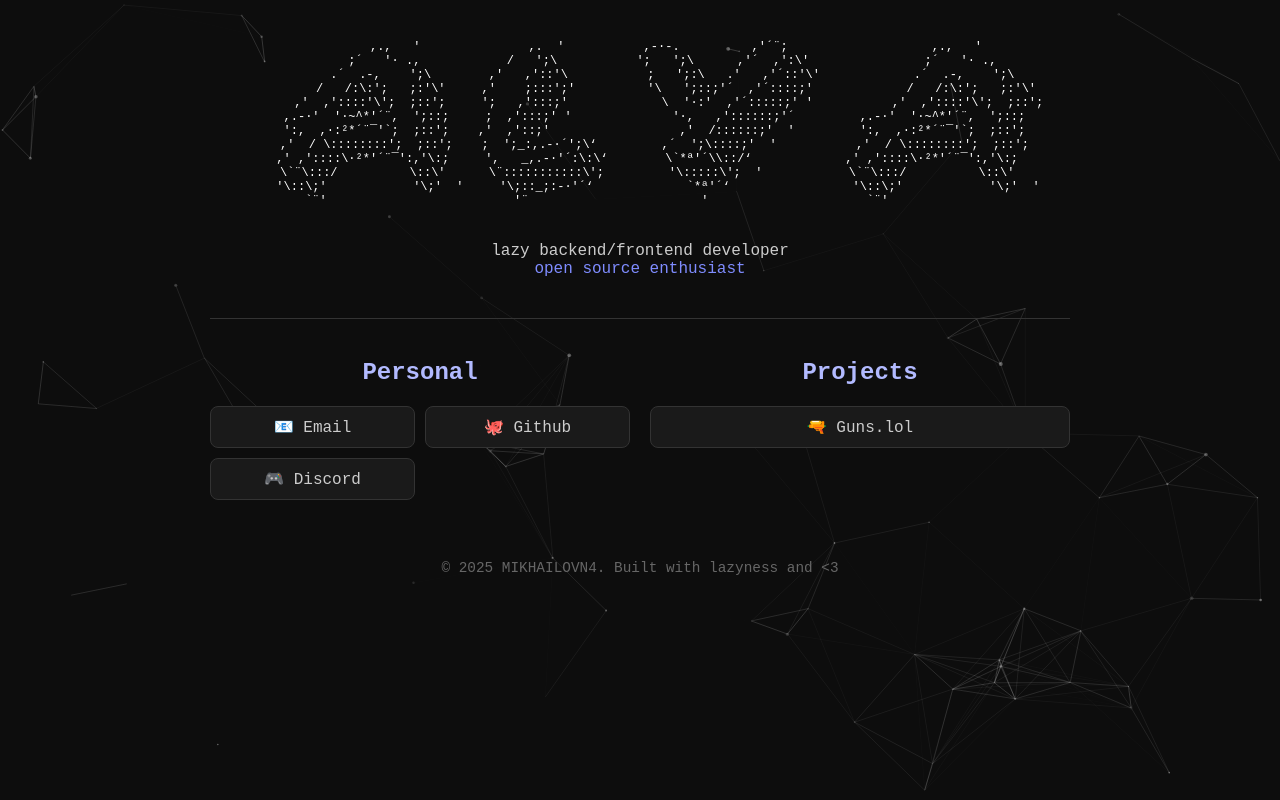
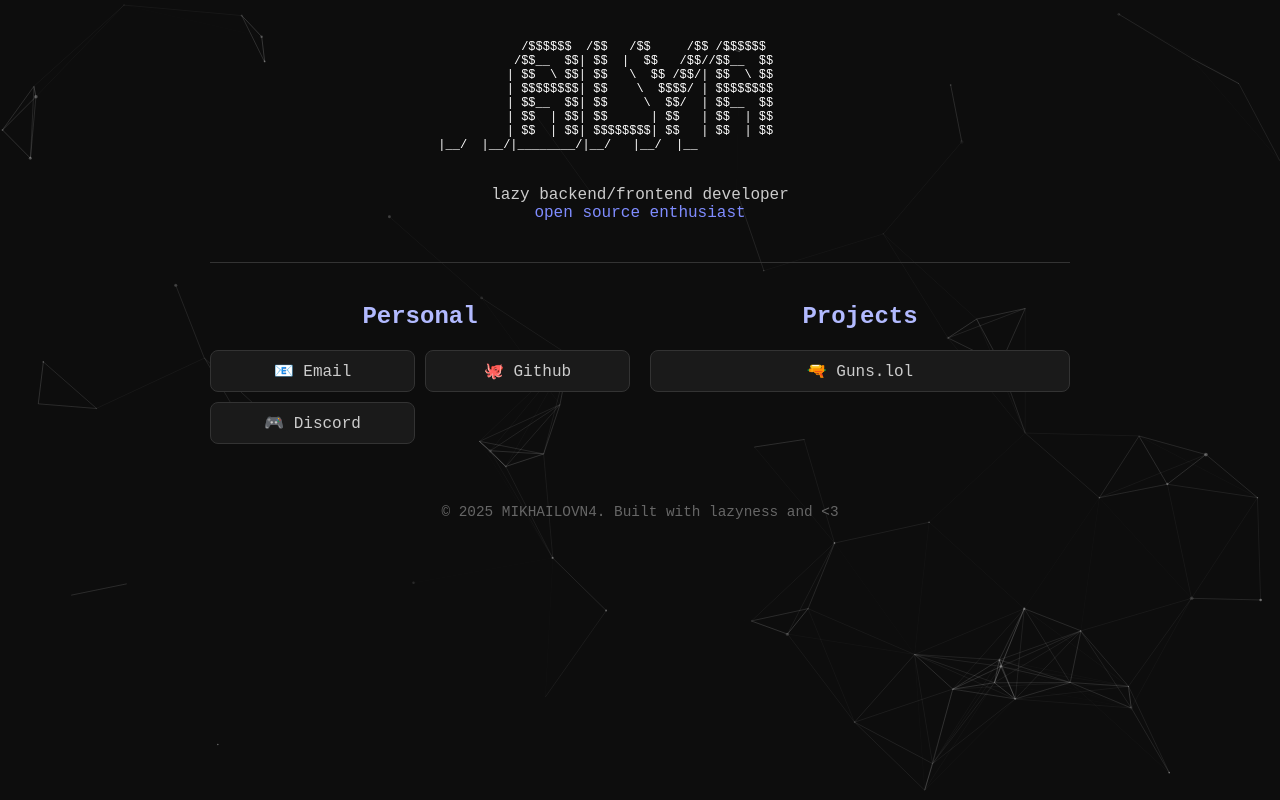
Before and after one commit to Mikhailovn4/mikhailovn4.github.io, a plain HTML site: page index.html in a window 1280 px wide. Drawn offline with nearby package versions, Linux system fonts and the light colour scheme.

Commit message:
Update index.html

```diff
--- a/index.html
+++ b/index.html
@@ -109,18 +109,14 @@
 
   <div class="container">
     <pre class="ascii">
-                ,.,   '               ,.  '           ,-·-.          ,'´¨;                    ,.,   '
-              ;´   '· .,            /   ';\           ';   ';\      ,'´  ,':\'                ;´   '· .,
-            .´  .-,    ';\        ,'   ,'::'\           ;   ';:\   .'   ,'´::'\'             .´  .-,    ';\
-           /   /:\:';   ;:'\'     ,'    ;:::';'          '\   ';::;'´  ,'´::::;'             /   /:\:';   ;:'\'
-         ,'  ,'::::'\';  ;::';     ';   ,':::;'             \  '·:'  ,'´:::::;' '           ,'  ,'::::'\';  ;::';
-     ,.-·'  '·~^*'´¨,  ';::;     ;  ,':::;' '              '·,   ,'::::::;'´         ,.-·'  '·~^*'´¨,  ';::;
-     ':,  ,·:²*´¨¯'`;  ;::';    ,'  ,'::;'                  ,'  /::::::;'  '         ':,  ,·:²*´¨¯'`;  ;::';
-     ,'  / \::::::::';  ;::';    ;  ';_:,.-·´';\‘         ,´  ';\::::;'  '           ,'  / \::::::::';  ;::';
-    ,' ,'::::\·²*'´¨¯':,'\:;     ',   _,.-·'´:\:\‘        \`*ª'´\\::/‘             ,' ,'::::\·²*'´¨¯':,'\:;
-    \`¨\:::/          \::\'      \¨:::::::::::\';         '\:::::\';  '            \`¨\:::/          \::\'
-     '\::\;'            '\;'  '     '\;::_;:-·'´‘             `*ª'´‘                 '\::\;'            '\;'  '
-       `¨'                          '¨                        '                      `¨'
+  /$$$$$$  /$$   /$$     /$$ /$$$$$$
+ /$$__  $$| $$  |  $$   /$$//$$__  $$
+| $$  \ $$| $$   \  $$ /$$/| $$  \ $$
+| $$$$$$$$| $$    \  $$$$/ | $$$$$$$$
+| $$__  $$| $$     \  $$/  | $$__  $$
+| $$  | $$| $$      | $$   | $$  | $$
+| $$  | $$| $$$$$$$$| $$   | $$  | $$
+|__/  |__/|________/|__/   |__/  |__
     </pre>
 
     <div class="tagline">
```
